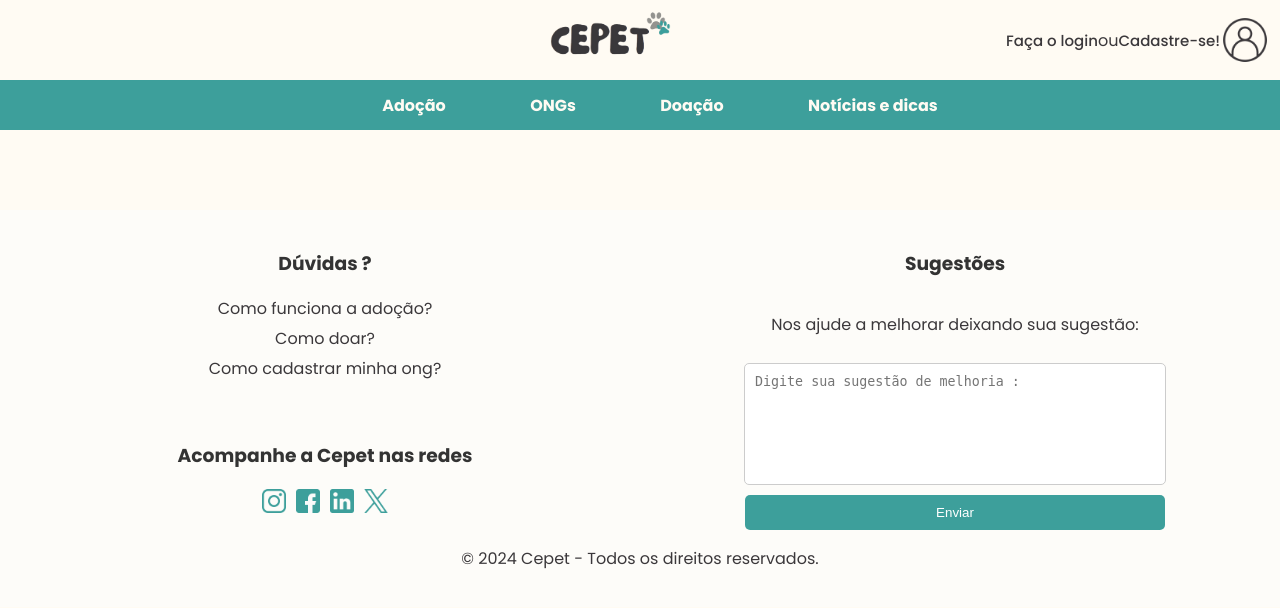
After one commit to beladeiasilva/CEPET, a PHP site: page /conexao/paginas/informativos/comocadastrarong.php in a window 1280 px wide. The commit adds this page. Shown: the top 608 px of the page. Run offline with PHP 8.4, Linux system fonts and the light colour scheme.

Commit message:
16 out 2

```diff
--- a/paginas/css/adotar.css
+++ b/paginas/css/adotar.css
@@ -5,7 +5,7 @@ h2 {
     font-size: 24px;
 }
 
-textarea {
+.bloco2 textarea {
     text-align: center;
     font-size: 18px;
     margin: 20px;
--- /dev/null
+++ b/paginas/informativos/comocadastrarong.php
@@ -0,0 +1,80 @@
+<?php include('verifica_login.php'); ?>
+
+<!DOCTYPE html>
+<html lang="pt-br">
+<head>
+    <meta charset="UTF-8">
+    <meta name="viewport" content="width=device-width, initial-scale=1.0">
+    <title>Perfil</title>
+    <link rel="stylesheet" type="text/css" href="estiloperfil.css">
+    <link rel="stylesheet" type="text/css" href="/conexao/paginas/css/padrao.css">
+    <link rel="icon" href="/conexao/paginas/img/logos/icon.ico">
+</head>
+<body>
+
+<header>
+        <div class="logoimg">
+            <a href="/conexao/paginas/inicial.php"><img src="/conexao/paginas/img/logos/cepet-preto.png" alt="Logo Cepet"></a>
+        </div>
+        <div class="headerlogin">
+            <?php if ($logged_in): ?>
+                <?php if ($user_type == 'ong'): ?>
+                    <h2><?php echo $ong_name; ?></h2>
+                <?php elseif ($user_type == 'usuario'): ?>
+                    <h2><?php echo $user_name; ?></h2>
+                <?php endif; ?>
+                <a href="/conexao/configuracao/sair.php"><button class="link_sairbt">Sair</button></a>
+            <?php else: ?>
+                <a href="login.php">Faça o login</a>
+                <p> ou </p>
+                <a href="/conexao/forms_cd/cadastrousuario.php">Cadastre-se!</a>
+            <?php endif; ?>
+        </div>
+        <img class="pessoa" src="/conexao/paginas/img/icones variados/perfil.png" alt="Ícone de perfil">
+    </header>
+
+    <nav>
+    <ul class="barra-navegacao">
+        <li><a href="/conexao/paginas/adocao.php">Adoção</a></li>
+        <li><a href="/conexao/paginas/ONGs.php">ONGs</a></li>
+        <li><a href="/conexao/paginas/doacao.php">Doação</a></li>
+        <li><a href="/conexao/paginas/Noticias.php">Notícias e dicas</a></li>
+    </ul>
+    </nav>
+
+
+
+
+
+
+    <footer>
+        <div class="footer-content">
+            <div class="faq-section">
+                <h3>Dúvidas ?</h3>
+                <ul>
+                    <li>Como funciona a adoção?</li>
+                    <li>Como doar?</li>
+                    <li>Como cadastrar minha ong?</li>
+                </ul>
+                <br>
+                <h3>Acompanhe a Cepet nas redes</h3>
+                <div class="social-links">
+                    <a href="#"><img src="/conexao/paginas/img/redes sociais/instagram.png" alt="Instagram"></a>
+                    <a href="#"><img src="/conexao/paginas/img/redes sociais/facebook.png" alt="Facebook"></a>
+                    <a href="#"><img src="/conexao/paginas/img/redes sociais/linkedin.png" alt="LinkedIn"></a>
+                    <a href="#"><img src="/conexao/paginas/img/redes sociais/twitter.png" alt="Twitter"></a>
+                </div>
+            </div>
+            <div class="suggestion-section">
+                <h3>Sugestões</h3>
+                <p>Nos ajude a melhorar deixando sua sugestão:</p>
+                <textarea placeholder="Digite sua sugestão de melhoria :"></textarea>
+                <button>Enviar</button>
+            </div>
+
+        </div>
+        <p>© 2024 Cepet - Todos os direitos reservados.</p>
+    </footer>
+
+</body>
+</html>
--- a/paginas/perfil/perfilusuario.php
+++ b/paginas/perfil/perfilusuario.php
@@ -146,6 +146,8 @@ $link_editar= "<a href='editar_perfil.php?ID_USUARIO=$id_usuario[ID_USUARIO]' <b
         </div>
     </main>
 
+    <button id="excluircontausuario"> Deletar Conta</button>
+
     <footer>
         <div class="footer-content">
             <div class="faq-section">
--- a/paginas/pet.php
+++ b/paginas/pet.php
@@ -124,7 +124,9 @@ $mysqli->close();
 
 </main>
 
-<button class="adotar-button" href="/conexao/paginas/informativos/adotar.php"><strong>Adotar</strong></button>
+<a href="/conexao/paginas/informativos/adotar.php">
+    <button class="adotar-button"><strong>Adotar</strong></button>
+</a>
 <footer>
     <div class="footer-content">
         <div class="faq-section">
```
Also changed, not shown: forms_cd/cadastroong.php (+30 -29 lines), paginas/informativos/comofuncionaadocao.php (added, +80 -0 lines), forms_cd/imagens_pets_cadastrados/670fdb7a754fb.jpg (added), paginas/informativos/Termos.php (renamed from paginas/informativos/1.php).
